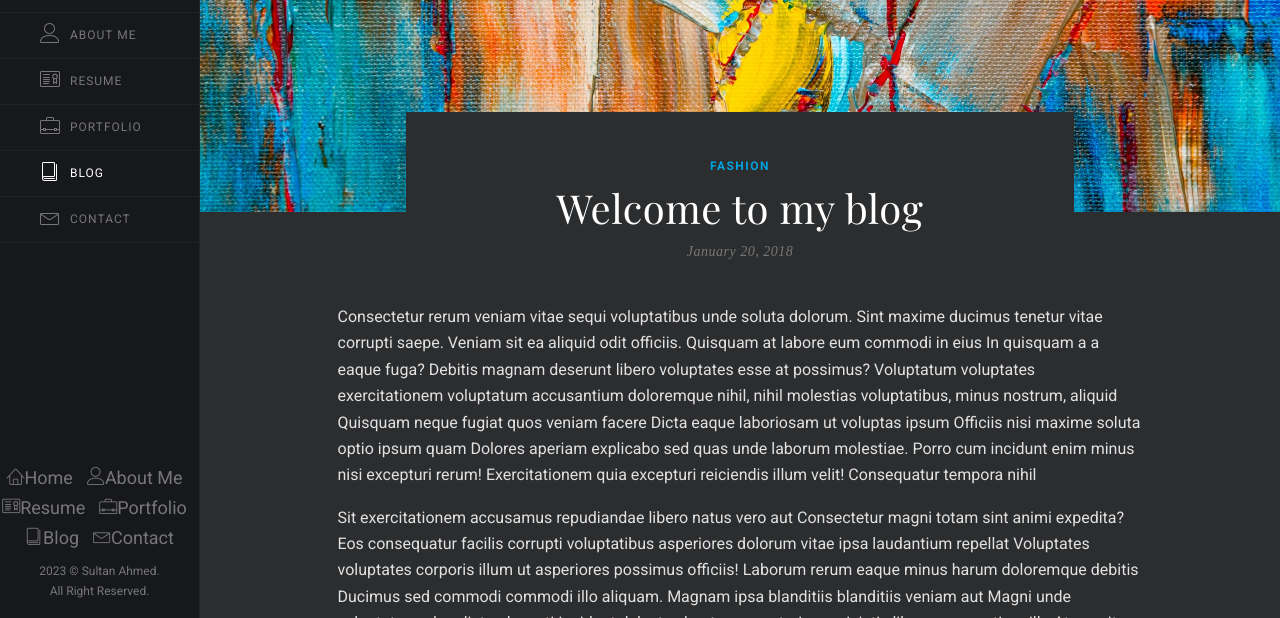
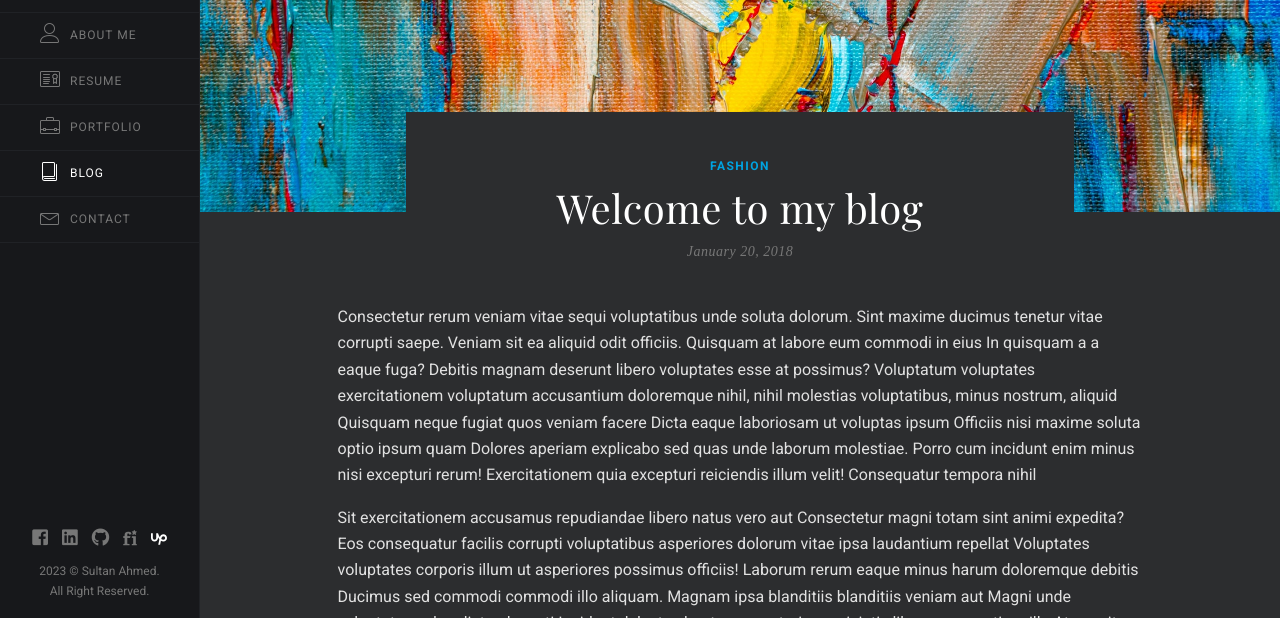
Before and after one commit to Sultaan-Ahmed/Portfolio, a plain HTML site: page blog-dark.html in a window 1280 px wide. Shown: the part 182-800 px from the top of the page. Drawn offline with nearby package versions, Linux system fonts and the light colour scheme.

Commit message:
blog page social links fix

```diff
--- a/blog-dark.html
+++ b/blog-dark.html
@@ -93,12 +93,12 @@
                         <div class="nav-footer">
                             <!--Social Links-->
                             <ul class="social">
-                                <li><a href="#home" class="pt-link active"><span class="nav-menu-icon"><i class="lnr lnr-home"></i></span>Home </a> </li>
-                                <li><a href="#about" class="pt-link"><span class="nav-menu-icon"><i class="lnr lnr-user"></i></span>About Me</a></li>
-                                <li><a href="#resume" class="pt-link"><span class="nav-menu-icon"><i class="lnr lnr-license"></i></span>Resume</a></li>
-                                <li><a href="#portfolio" class="pt-link"><span class="nav-menu-icon"><i class="lnr lnr-briefcase"></i></span>Portfolio</a></li>
-                                <li><a href="#blog" class="pt-link"><span class="nav-menu-icon"><i class="lnr lnr-book"></i></span>Blog</a></li>
-                                <li><a href="#contact" class="pt-link"><span class="nav-menu-icon"><i class="lnr lnr-envelope"></i></span>Contact</a></li>
+                                <li><a href="https://www.facebook.com/md.sultan.ahmed.suzon/" target="_blank"><i class="fab fa-facebook-square"></i></a></li>
+                                <li><a href="https://www.linkedin.com/in/md-sultan-ahmed-27b0aa249/" target="_blank"><i class="fab fa-linkedin"></i></a></li>
+                                <li><a target="_blank" href="https://www.github.com/Sultaan-Ahmed"><i class="fab fa-github"></i></a></li>
+                                <li><a target="_blank" href="https://www.fiverr.com/sultan_ahmed_/"><i class="fab fa-fonticons-fi"></i></a></li>
+                                <li><a target="_blank" href="https://www.upwork.com/freelancers/~01ee855b50bf0ba8e8"><img  src="./img/upwork.svg" alt=""></a></li>
+
                             </ul>
                             <!--Copyright Text-->
                             <div class="copy">
```
